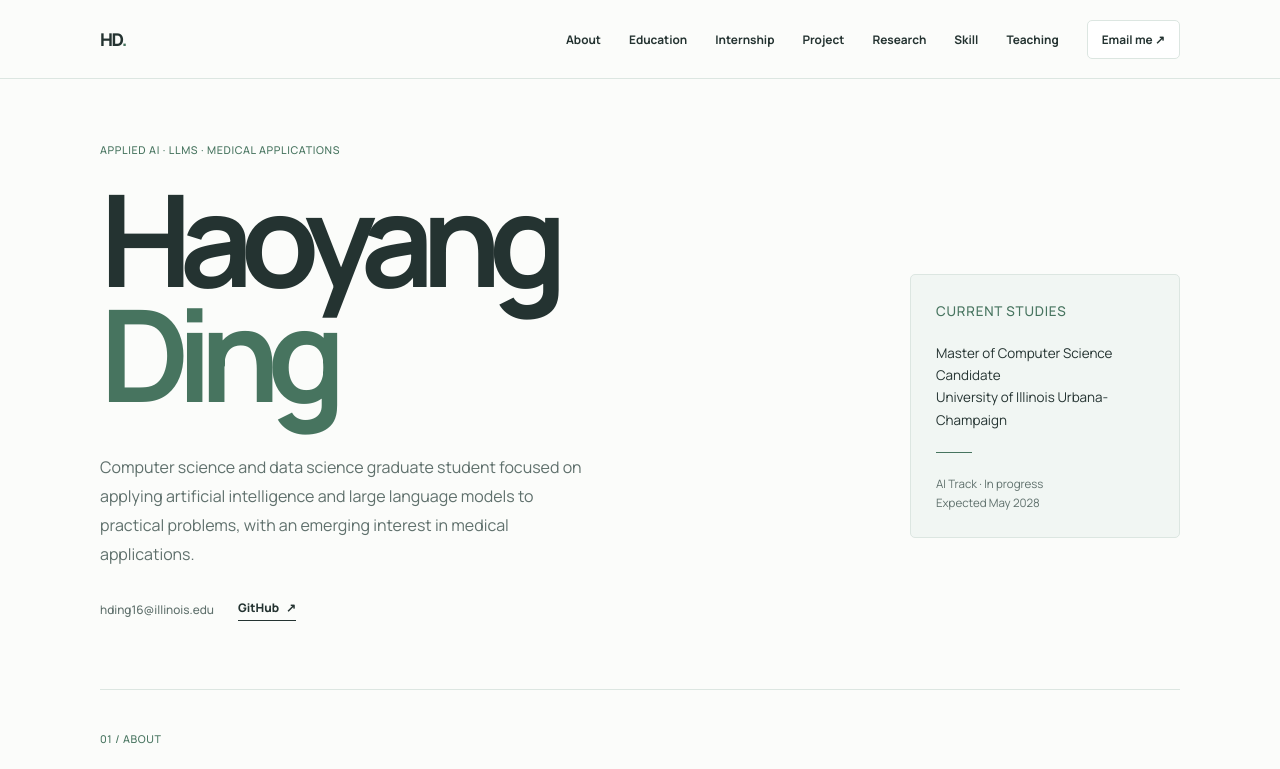
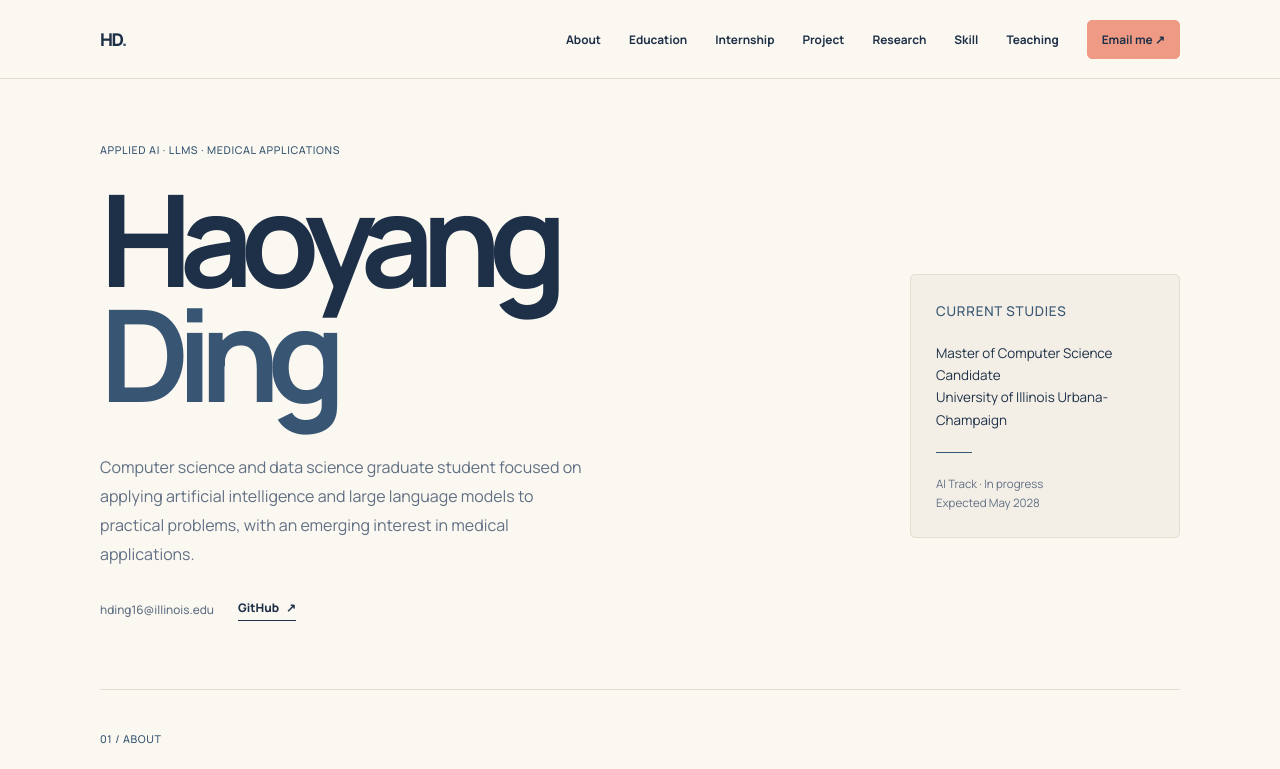
Before and after one commit to Aetheris1021/Aetheris1021.github.io, a plain HTML site: page index.html in a window 1280 px wide. Shown: the top 769 px of the page. Drawn offline with Linux system fonts and the light colour scheme.

Commit message:
Try navy cream and coral color palette

```diff
--- a/index.html
+++ b/index.html
@@ -3,7 +3,7 @@
   <head>
     <meta charset="utf-8" />
     <meta name="viewport" content="width=device-width, initial-scale=1" />
-    <meta name="theme-color" content="#fbfcfa" />
+    <meta name="theme-color" content="#fbf8f1" />
     <meta
       name="description"
       content="Haoyang Ding — applied AI, large language models, and medical applications."
@@ -30,7 +30,7 @@
       href="https://fonts.googleapis.com/css2?family=Manrope:wght@400;500;600;700;800&amp;display=swap"
       rel="stylesheet"
     />
-    <link rel="stylesheet" href="styles.css?v=final-heading-review-20261126" />
+    <link rel="stylesheet" href="styles.css?v=navy-cream-coral-20261126" />
   </head>
   <body>
     <a class="skip-link" href="#main-content">Skip to content</a>
--- a/styles.css
+++ b/styles.css
@@ -1,11 +1,12 @@
 :root {
-  --ink: #243331;
-  --muted: #5f706c;
-  --paper: #fbfcfa;
-  --surface: #f1f6f3;
-  --line: #dce6e1;
-  --sage: #e3f0e9;
-  --accent: #47745f;
+  --ink: #1d3048;
+  --muted: #617084;
+  --paper: #fbf8f1;
+  --surface: #f3efe6;
+  --line: #e3ddd1;
+  --accent: #385674;
+  --coral: #ef9a84;
+  --coral-hover: #f4aa96;
   --sans: 'Manrope', sans-serif;
   --serif: 'Manrope', sans-serif;
   --mono: 'Manrope', sans-serif;
@@ -74,7 +75,7 @@ button {
 
 .site-header {
   border-bottom: 1px solid var(--line);
-  background: rgba(251, 252, 250, 0.92);
+  background: rgba(251, 248, 241, 0.92);
 }
 
 .nav {
@@ -116,14 +117,14 @@ button {
 
 .nav-contact {
   padding: 10px 14px;
-  border: 1px solid var(--line);
+  border: 1px solid var(--coral);
   border-radius: 5px;
-  background: #fff;
+  background: var(--coral);
 }
 
 .nav-contact:hover {
-  border-color: var(--accent);
-  background: var(--sage);
+  border-color: var(--coral-hover);
+  background: var(--coral-hover);
 }
 
 .nav-toggle {
@@ -195,10 +196,10 @@ h1 span {
   align-items: center;
   gap: 22px;
   padding: 13px 16px;
-  border: 1px solid var(--accent);
+  border: 1px solid var(--coral);
   border-radius: 5px;
   color: var(--ink);
-  background: var(--sage);
+  background: var(--coral);
   font-size: 0.74rem;
   font-weight: 800;
   text-decoration: none;
@@ -206,7 +207,7 @@ h1 span {
 }
 
 .button:hover {
-  background: #cfe5da;
+  background: var(--coral-hover);
   transform: translateY(-2px);
 }
 
```
